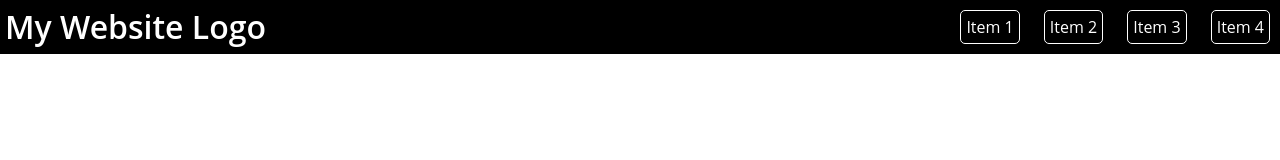
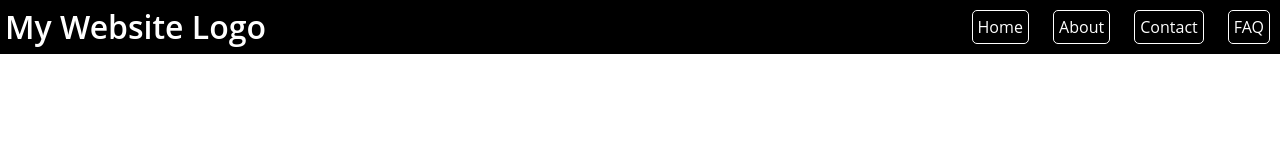
Before and after one commit to shailabhsm/MyProject, a plain HTML site: page index.html in a window 1280 px wide. Drawn offline with Linux system fonts and the light colour scheme.

```diff
--- a/index.html
+++ b/index.html
@@ -11,10 +11,10 @@
             <h1><a href="#">My Website Logo</a></h1>
             <nav>
                 <ul>
-                    <li><a href="#">Item 1</a></li>
-                    <li><a href="#">Item 2</a></li>
-                    <li><a href="#">Item 3</a></li>
-                    <li><a href="#">Item 4</a></li>
+                    <li><a href="#">Home</a></li>
+                    <li><a href="#">About</a></li>
+                    <li><a href="#">Contact</a></li>
+                    <li><a href="#">FAQ</a></li>
                 </ul>
             </nav>
         </header>
```
